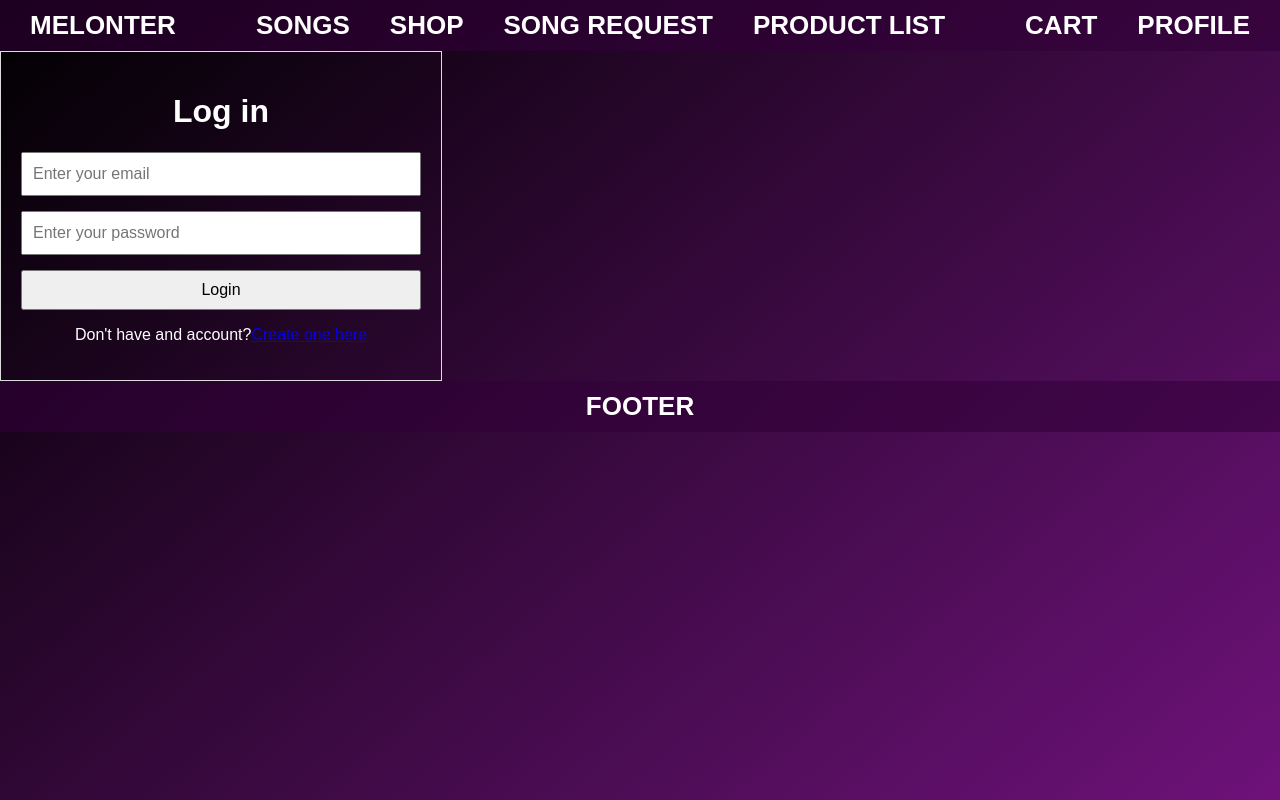
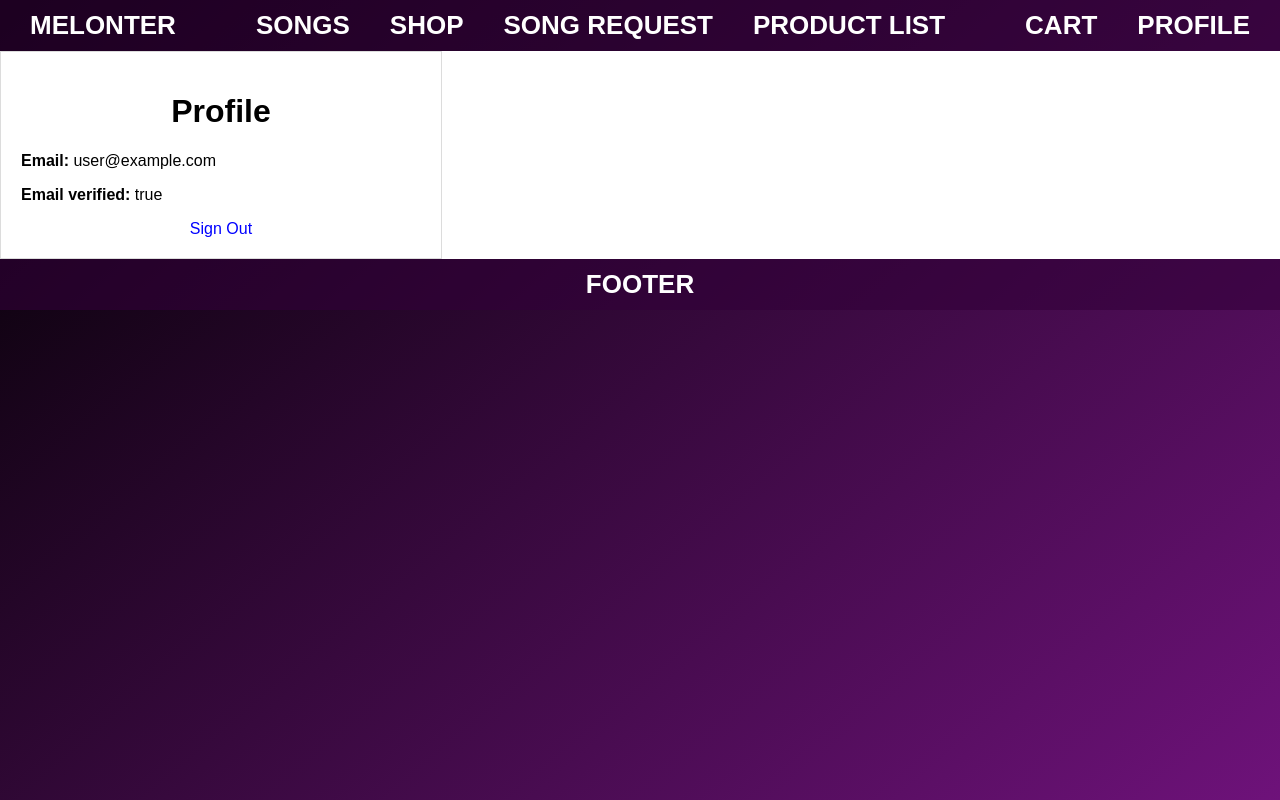
Before and after one commit to Tadooks/Bakalauras_Uni, a React (Create React App) app in the folder Frontend/: page /profile in a window 1280 px wide. Before the commit this address led to /login. Built offline with nearby package versions, Linux system fonts and the light colour scheme; no server answers; sample sign-in values are in the browser's storage.

Commit message:
goofyaah refresh fix

```diff
--- a/Frontend/src/App.js
+++ b/Frontend/src/App.js
@@ -14,32 +14,55 @@ import { AuthProvider } from './Pages/AuthContext';
 import Register from './Pages/Register';
 import VerifyEmail from './Pages/VerifyEmail';
 import Profile from './Pages/Profile';
+import { async } from '@firebase/util';
 
 
-
-//Need to fix flashing
 function App() {
 
   const [currentUser, setCurrentUser] = useState(null)
   const [timeActive, setTimeActive] = useState(false)
   //const navigate = useNavigate()
 
-  const [isLoading, setIsLoading] = useState(true);
+  const [refresh,setRefresh] = useState(false);
+
+  const [loading, setLoading] = useState(true);
 
   useEffect(() => {
     onAuthStateChanged(auth, (user) => {
-      setCurrentUser(user)
+      //setCurrentUser(user)
+      console.log("I WORKED FIRST??")
+
+      if (user) {
+        // User logged in already or has just logged in.
+        setCurrentUser(user)
+        setLoading(false);
+        console.log(user.uid);
+      } else {
+        // User not logged in or has just logged out.
+        setLoading(false);
+        console.log("elsee")
+      }
+
     })
-  }, [])
+
+
+    setRefresh(false);
+  }, [refresh])
 
 
   //rerouting to login page if user not logged in
   const ProtectedRoute = ({ children }) => {
-    if (currentUser==null) {
+
+    //Loading padaryt kaip product data
+
+    if(currentUser==null){
       return <Navigate to={"/login"}/>
     }
     else
     {
+      console.log("Signed in successfully")
+      console.log(auth.currentUser);
+
       return children
     }
 
@@ -85,14 +108,19 @@ function App() {
           <Route path="register" element={<Register/>} />
           <Route path="verifyemail" element={<VerifyEmail/>} />
           {/* <Route path="profile" element={<Profile/>} /> */}
+
           <Route
             path="profile"
             element={
+              loading ?(
+                <p>Loading...</p>
+            ) : (
+
               <ProtectedRoute>
                 <Profile/>
               </ProtectedRoute>
 
-            } />
+            )} />
 
 
         </Routes>
--- a/Frontend/src/Pages/Login.js
+++ b/Frontend/src/Pages/Login.js
@@ -58,6 +58,7 @@ function Login(){
           Don't have and account?
           <Link to='/register'>Create one here</Link>
         </p>
+        Forgot your password? Click here
       </div>
     </div>
   )
--- a/Frontend/src/Pages/Profile.js
+++ b/Frontend/src/Pages/Profile.js
@@ -8,25 +8,30 @@ function Profile() {
   const {currentUser} = useAuthValue()
   const navigate = useNavigate()
 
+  const [refresh,setRefresh] = useState(false);
+
   useEffect(() => {
     // if(currentUser==null)
     // {
     //     navigate("/login")
     // }
+    // setRefresh(false);
+  }, [])
 
-  }, [])
+
 
   //add loading
   return (
-      <div style={{ color: 'white'}} className='center'>
+      <div style={{ background: 'white'}} className='center'>
         <div className='profile'>
           <h1>Profile</h1>
           <p><strong>Email: </strong>{currentUser?.email}</p>
           <p>
             <strong>Email verified: </strong>
             {`${currentUser?.emailVerified}`}
+
           </p>
-          <span onClick={() => signOut(auth)}>Sign Out</span>
+          <span onClick={() => {signOut(auth); navigate("/login")}}>Sign Out</span>
         </div>
       </div>
   )
--- a/Frontend/src/Pages/Register.js
+++ b/Frontend/src/Pages/Register.js
@@ -1,8 +1,10 @@
 import {useState} from 'react'
 import {auth} from '../firebase_config';
 import {useNavigate, Link} from 'react-router-dom'
-import {createUserWithEmailAndPassword, sendEmailVerification} from 'firebase/auth'
+import {createUserWithEmailAndPassword, sendEmailVerification, onAuthStateChanged} from 'firebase/auth'
 import {useAuthValue} from './AuthContext'
+import userEvent from '@testing-library/user-event';
+import {signOut} from 'firebase/auth'
 
 
 //set this up then check what you can delete
@@ -29,6 +31,7 @@ function Register() {
     return isValid
   }
 
+  //old register
   const register = e => {
     e.preventDefault()
     setError('')
@@ -40,6 +43,7 @@ function Register() {
           .then(() => {
             setTimeActive(true)
             navigate('/verifyemail')
+            signOut(auth)//sign out user, so he could only login when verified.
           }).catch((err) => alert(err.message))
         })
         .catch(err => setError(err.message))
@@ -48,6 +52,7 @@ function Register() {
     setPassword('')
     setConfirmPassword('')
   }
+
 
   return (
     <div style={{ color: 'white'}} className='center'>
```
Also changed, not shown: Frontend/src/Pages/LoginOld.js (+0 -7 lines).
